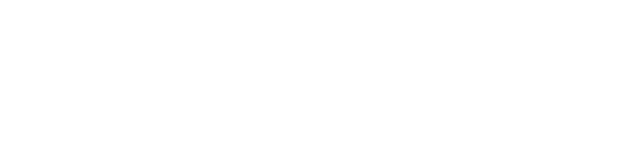
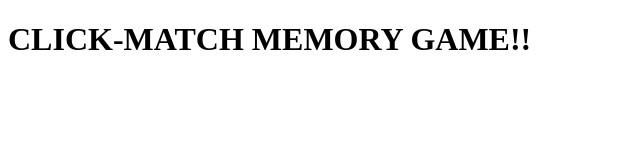
Before and after one commit to aluochvivian/Tile-Matching-Game-Board, a plain HTML site: page index.html in a window 1280 px wide. Shown: the whole page, without its empty margins (0-640 px from the left). Drawn offline with Linux system fonts and the light colour scheme.

Commit message:
Added my heading to my project

```diff
--- a/index.html
+++ b/index.html
@@ -7,6 +7,8 @@
     <title>Tile Matching Game Board</title>
 </head>
 <body>
+   <h1>CLICK-MATCH MEMORY GAME!!</h1>
+
 
 </body>
 </html>
```
